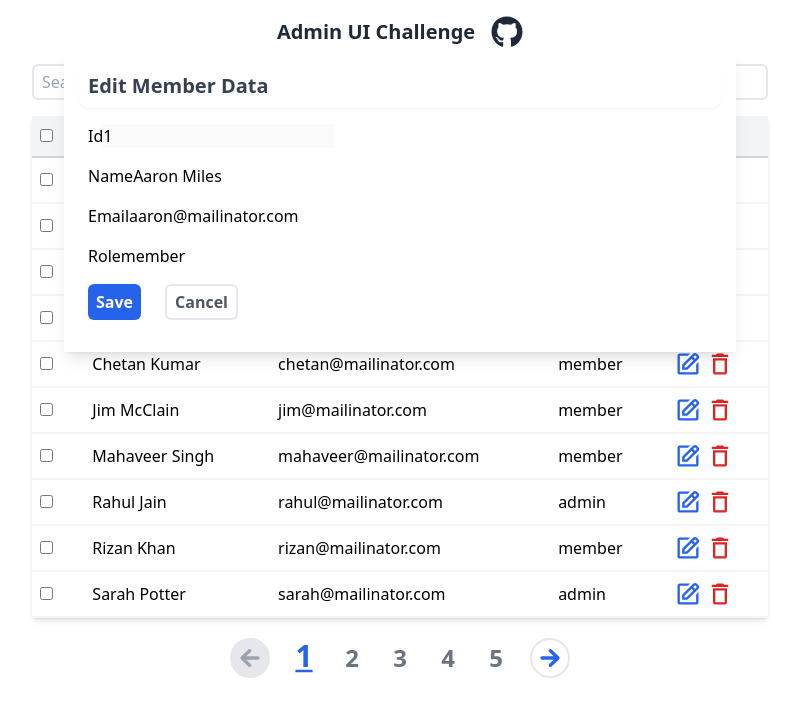
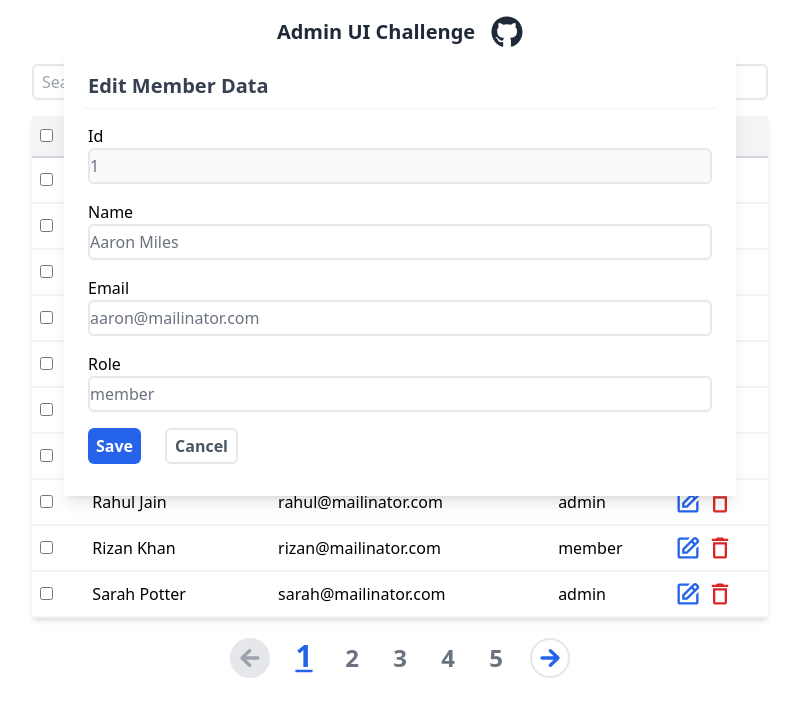
Before and after one commit to DjayChoudhary/admin-ui-challenge-geektrust-dhananjay, a React (Vite) app: page / in a window 1280 px wide. Both pictures are taken after a click on the button 927 px from the left and 180 px from the top of the page. Shown: the top 716 px of the page, without its empty margins (240-1039 px from the left). Built offline with nearby package versions, Linux system fonts and the light colour scheme.

Commit message:
add border to form input fields

```diff
--- a/src/components/EditModalContainer.tsx
+++ b/src/components/EditModalContainer.tsx
@@ -28,11 +28,17 @@ export default function EditModalContainer({
         >
           <fieldset>
             <label htmlFor="memberId">Id</label>
-            <input type="text" disabled defaultValue={memberData?.id} />
+            <input
+              className="w-full py-1  border-2 border-gray-200 rounded-md focus:outline-gray-400 text-gray-500"
+              type="text"
+              disabled
+              defaultValue={memberData?.id}
+            />
           </fieldset>
           <fieldset>
             <label htmlFor="memberName">Name</label>
             <input
+              className="w-full py-1  border-2 border-gray-200 rounded-md focus:outline-gray-400 text-gray-500"
               id="memberName"
               type="text"
               defaultValue={memberData?.name}
@@ -41,6 +47,7 @@ export default function EditModalContainer({
           <fieldset>
             <label htmlFor="memberEmail">Email</label>
             <input
+              className="w-full py-1  border-2 border-gray-200 rounded-md focus:outline-gray-400 text-gray-500"
               id="memberEmail"
               type="email"
               defaultValue={memberData?.email}
@@ -49,6 +56,7 @@ export default function EditModalContainer({
           <fieldset>
             <label htmlFor="memberRole">Role</label>
             <input
+              className="w-full py-1  border-2 border-gray-200 rounded-md focus:outline-gray-400 text-gray-500"
               id="memberRole"
               type="text"
               defaultValue={memberData?.role}
```
